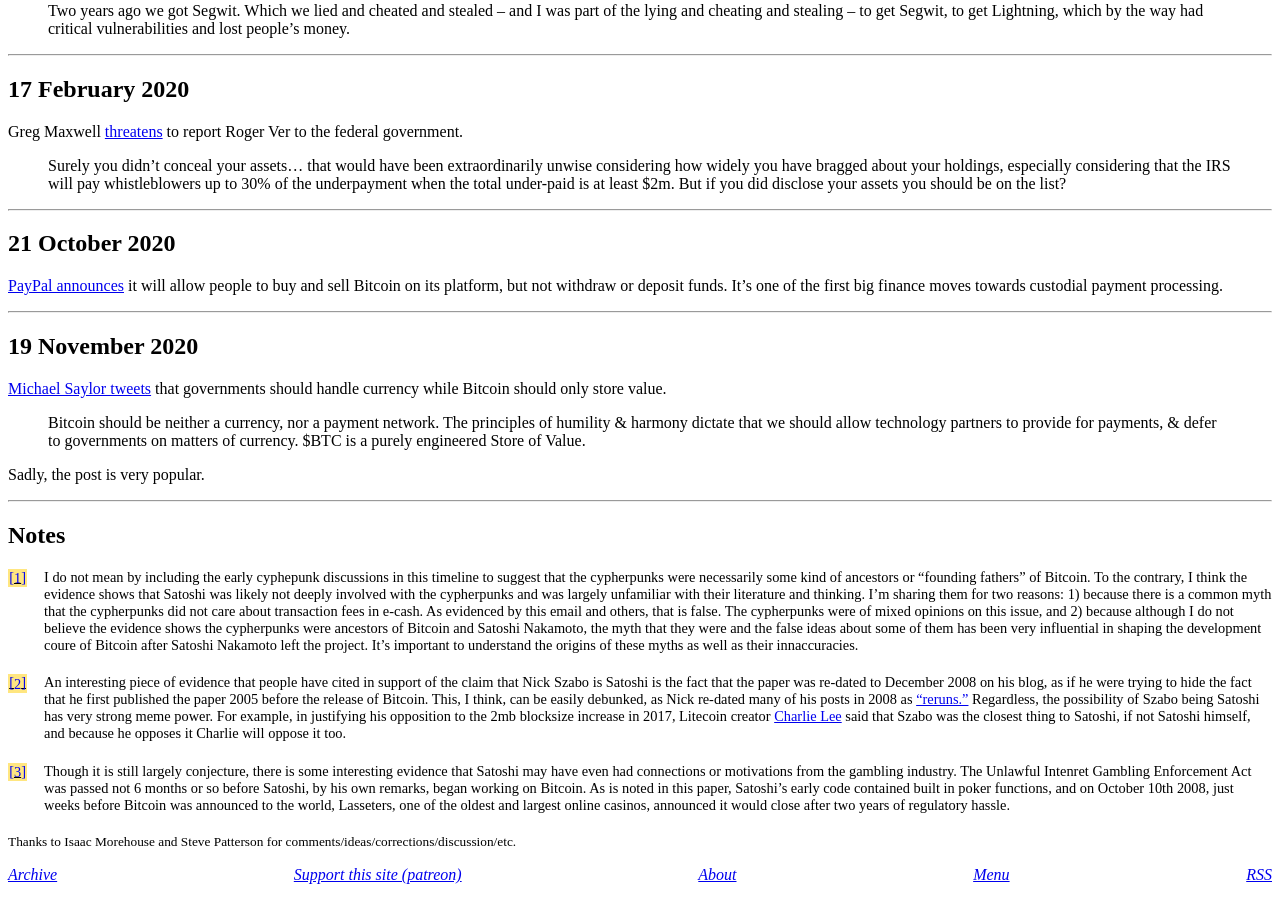
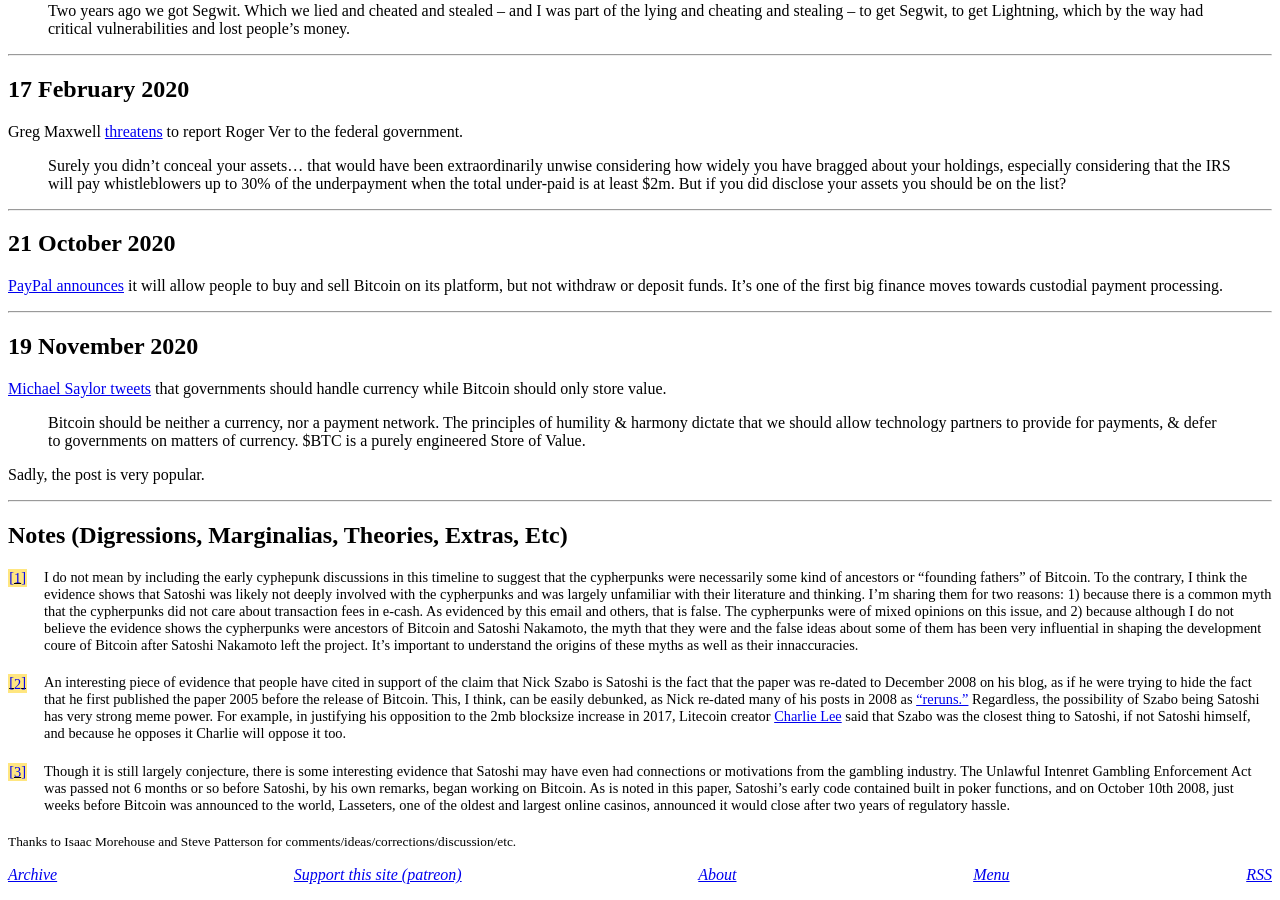
Before and after one commit to derykmakgill/website, a Jekyll site: the page built from testbtc.md, in a window 1280 px wide and 900 px high, scrolled down 26457 px. Built offline with Jekyll 4.4.1, drawn with Linux system fonts in a browser that asks for light colours; a script that is not in the unit is left out.

Commit message:
Update testbtc.md

```diff
--- a/testbtc.md
+++ b/testbtc.md
@@ -1429,7 +1429,7 @@
 
 ---
 
-## Notes
+## Notes (Digressions, Marginalias, Theories, Extras, Etc)
 
 <div id = "Footnotes"><p class="invis">Footnotes:</p></div>
 
```
